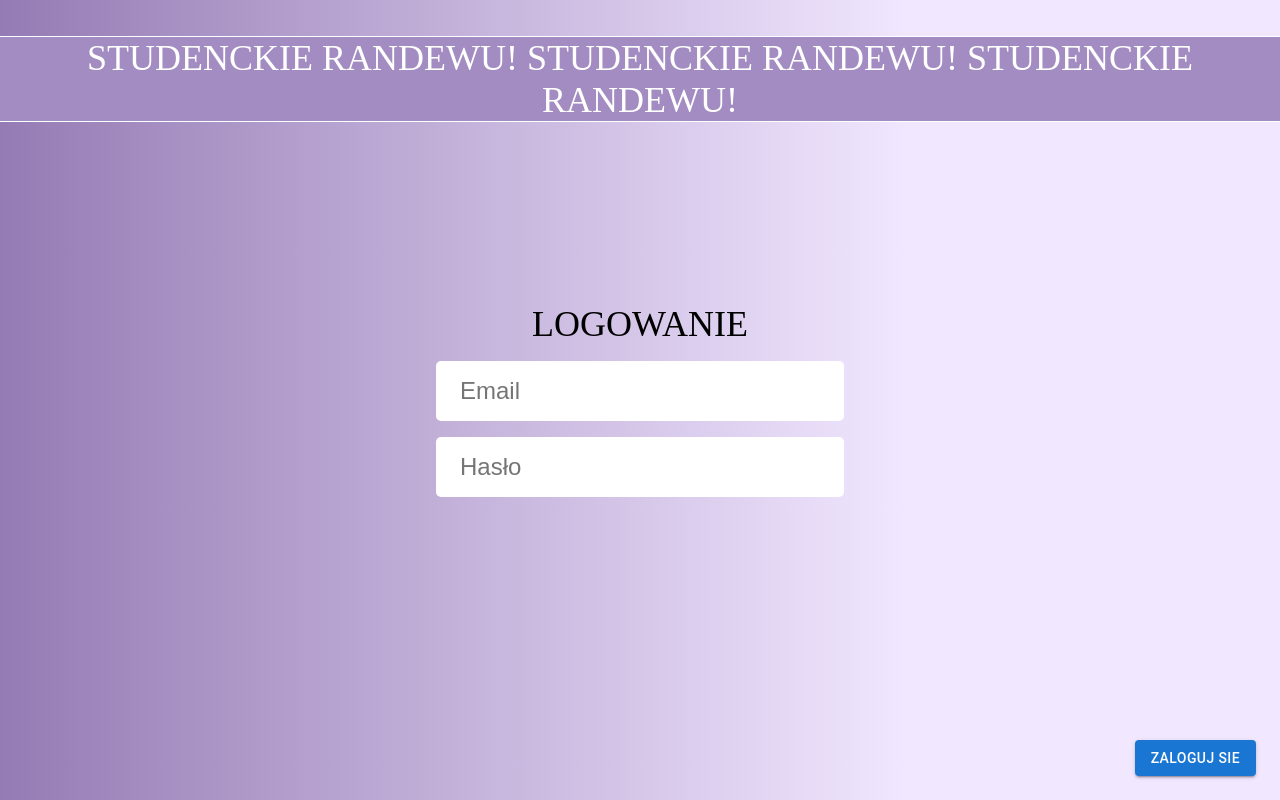
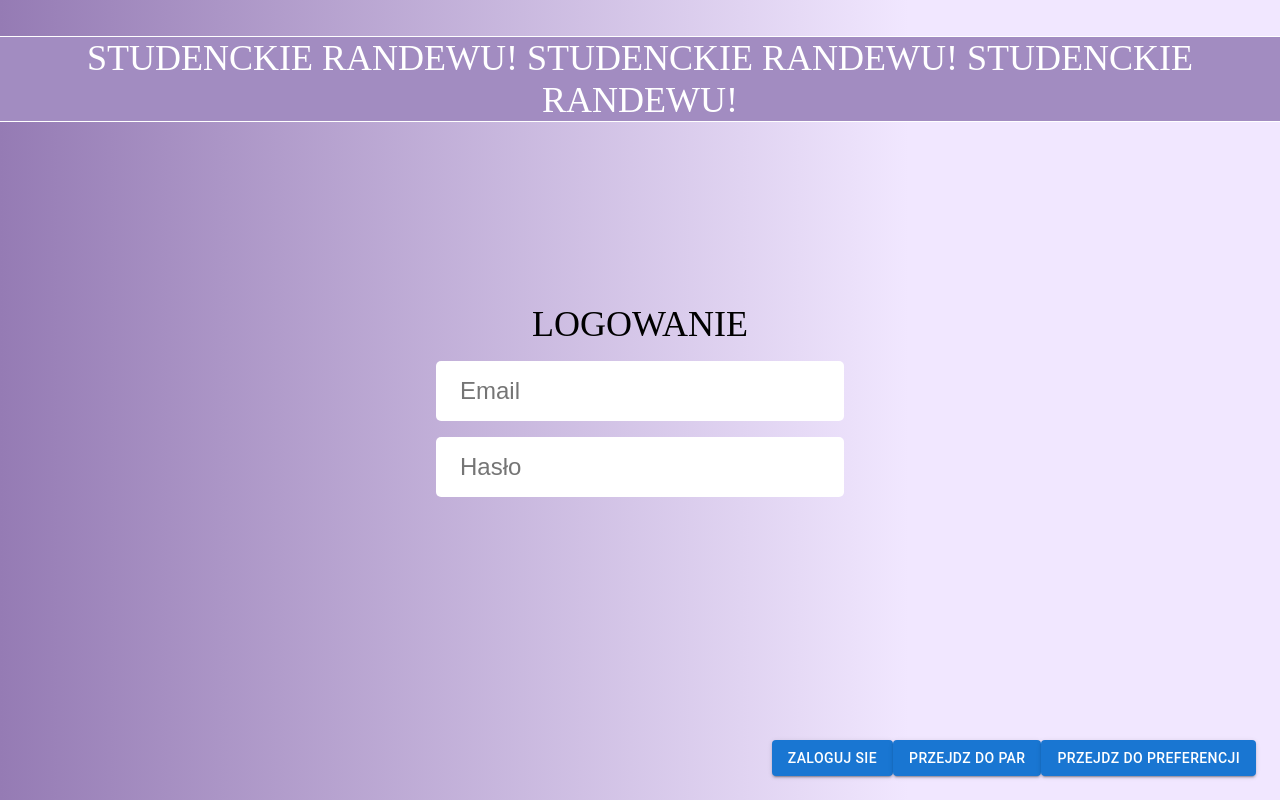
Before and after one commit to mikioool322/front, a Next.js app: page /login in a window 1280 px wide. Built offline with nearby package versions, Linux system fonts and the light colour scheme.

Commit message:
moving between pages done.

```diff
--- a/src/pages/login.jsx
+++ b/src/pages/login.jsx
@@ -3,12 +3,14 @@ import styles from "./login.module.css";
 import { useState } from "react";
 import { Button } from "@mui/material";
 import { HttpService } from "@/components/http.service";
+import Link from "next/link";
 
 export default function Login() {
   const [email, setEmail] = useState("");
   const [password, setPassword] = useState("");
   const [emailError, setEmailError] = useState("");
   const [passwordError, setPasswordError] = useState("");
+  const [autenticatedUser, setAutenticatedUser] = useState(false);
 
   const handleCheckEmail = (value) => {
     setEmail(value);
@@ -29,13 +31,26 @@ export default function Login() {
         'password': password
       }).then((response) => {
         if (response.status === 200) {
-            NextResponse.redirect('/photo')
+          setAutenticatedUser(true)
         }
       }).catch((e) => {
         if (e.response !== undefined && e.response.status === 401) {
           setPasswordError("Podany login i haslo nie pasuja do siebie")
+          setAutenticatedUser(false)
         }
       })
+  }
+  const renderNextButtons = () => {
+    autenticatedUser ? (<>         <Link href="/selection" className={styles.backButton}>
+      <Button variant="contained" color="primary">
+        Przejdz do par
+      </Button>
+    </Link>
+      <Link href="/choose-preferences" className={styles.backButton}>
+        <Button variant="contained" color="primary">
+          Przejdz do preferencji
+        </Button>
+      </Link></>) : <></>
   }
 
   return (
@@ -64,12 +79,21 @@ export default function Login() {
               <div className={styles.invalid}>{passwordError}</div>
             )}
           </div>
-
-
           <div className={styles.nextButton}>
             <Button variant="contained" color="primary" onClick={handleLogin}>
               zaloguj sie
             </Button>
+
+            <Link href={autenticatedUser? "/selection": "/login"} className={styles.backButton}>
+              <Button  variant="contained" color="primary">
+                Przejdz do par
+              </Button>
+            </Link>
+            <Link href={autenticatedUser? "/choose-preferences": "/login"} className={styles.backButton}>
+              <Button  variant="contained" color="primary">
+                Przejdz do preferencji
+              </Button>
+            </Link>
           </div>
         </form>
       </div>
--- a/src/pages/selection.jsx
+++ b/src/pages/selection.jsx
@@ -13,6 +13,7 @@ export default function Selection() {
   const [possiblePartners, setPossiblePartners] = useState([]);
   const [next, setNext] = useState(0);
   const [nextPartnerProvider, setNextPartnerProvider] = useState(new NextPartnerProvider([]));
+
   const initData = () => {
     HttpService.get(
       "http://localhost:8080/api/user/s2080@sggw.edu.pl/preferences",
@@ -53,8 +54,7 @@ export default function Selection() {
           'selectedUserEmail': possiblePartners[0].userEmail,
           'selectedUserApproved': true
         }
-      )
-      await setNext(next + 1);
+        ).then((r) => { setNext(next + 1); })
     }
   };
   const degree = new Map([
```
Also changed, not shown: src/pages/registration.jsx (+6 -4 lines). Lines whose indentation alone changed are shown as unchanged.
